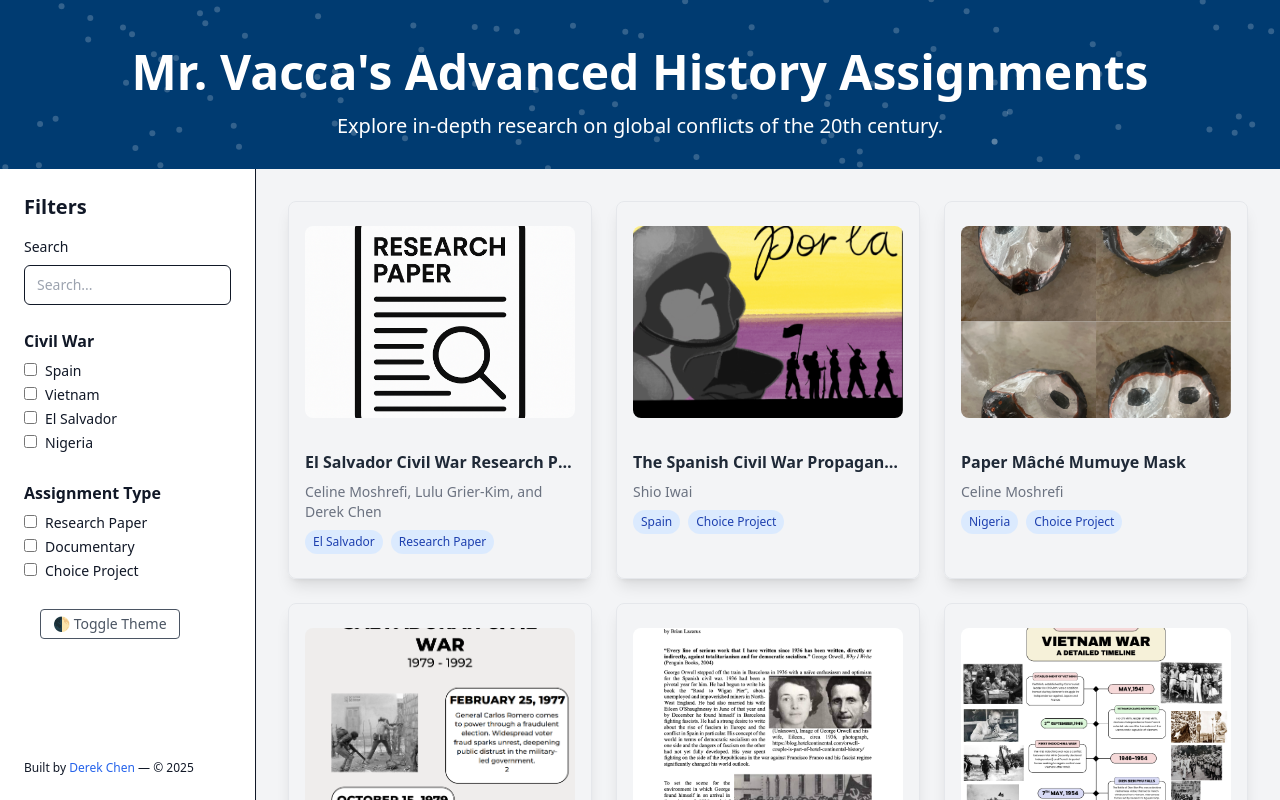
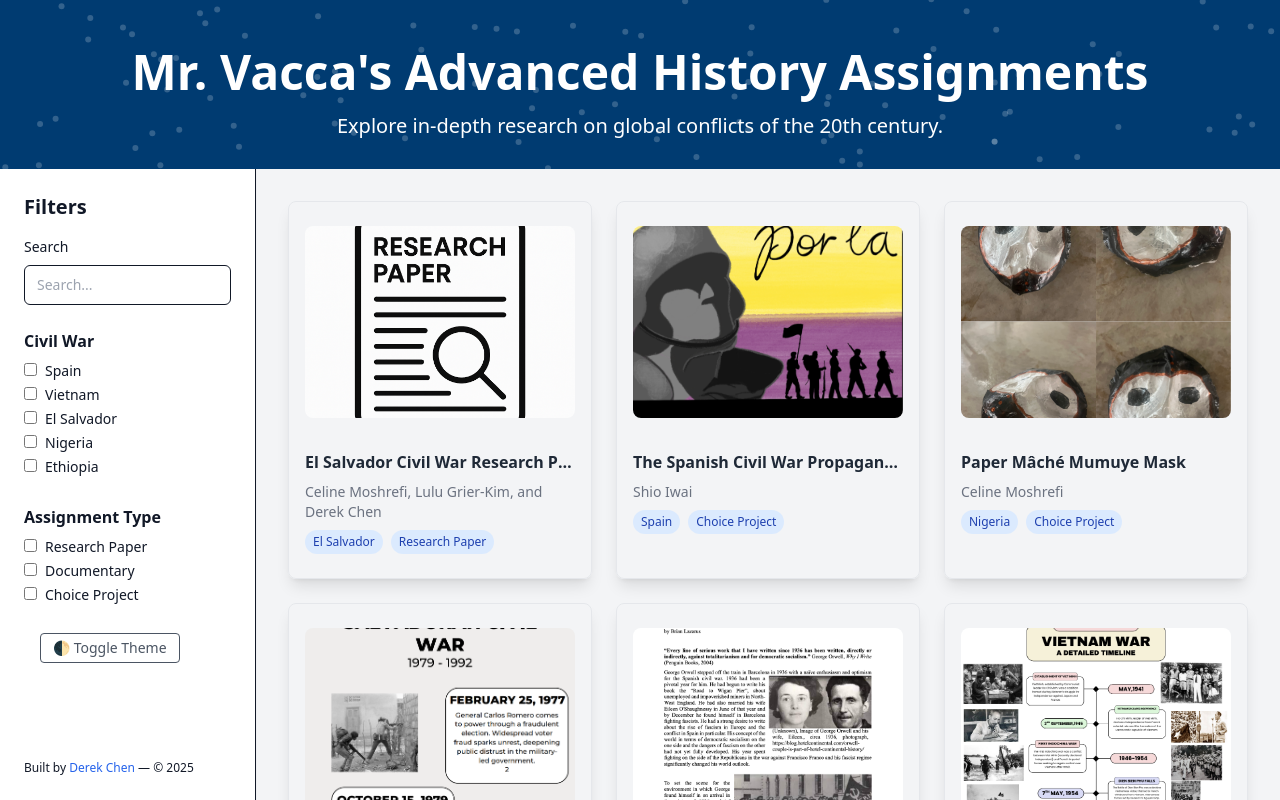
Before and after one commit to OptimusChen/history-website, a Next.js app: page / in a window 1280 px wide. Built offline with nearby package versions, Linux system fonts and the light colour scheme.

Commit message:
add lulu's project

```diff
--- a/public/assignments.json
+++ b/public/assignments.json
@@ -97,5 +97,16 @@
     "type": "Choice Project",
     "image": "/assignments/kayla/kaylathumbnail.png",
     "artistStatement": "none"
+  },
+  {
+    "id": "10",
+    "title": "Traditional Ethiopian Dinner Platter",
+    "civilwar": "Ethiopia",
+    "description": "n/a",
+    "link": "/assignments/lulu/luluproject.png",
+    "authors": "Lulu Grier-Kim",
+    "type": "Choice Project",
+    "image": "/assignments/lulu/luluproject.png",
+    "artistStatement": "/assignments/lulu/luluartiststatement.pdf"
   }
 ]
--- a/src/app/page.tsx
+++ b/src/app/page.tsx
@@ -53,7 +53,7 @@ function SidebarContent({
 
       <div className="mb-6">
         <h3 className="font-semibold mb-2">Civil War</h3>
-        {["Spain", "Vietnam", "El Salvador", "Nigeria"].map((war) => (
+        {["Spain", "Vietnam", "El Salvador", "Nigeria", "Ethiopia"].map((war) => (
           <label key={war} className="block text-sm mb-1">
             <input
               type="checkbox"
```
Also changed, not shown: 2 other files (tests, documents, lock files or other folders).
